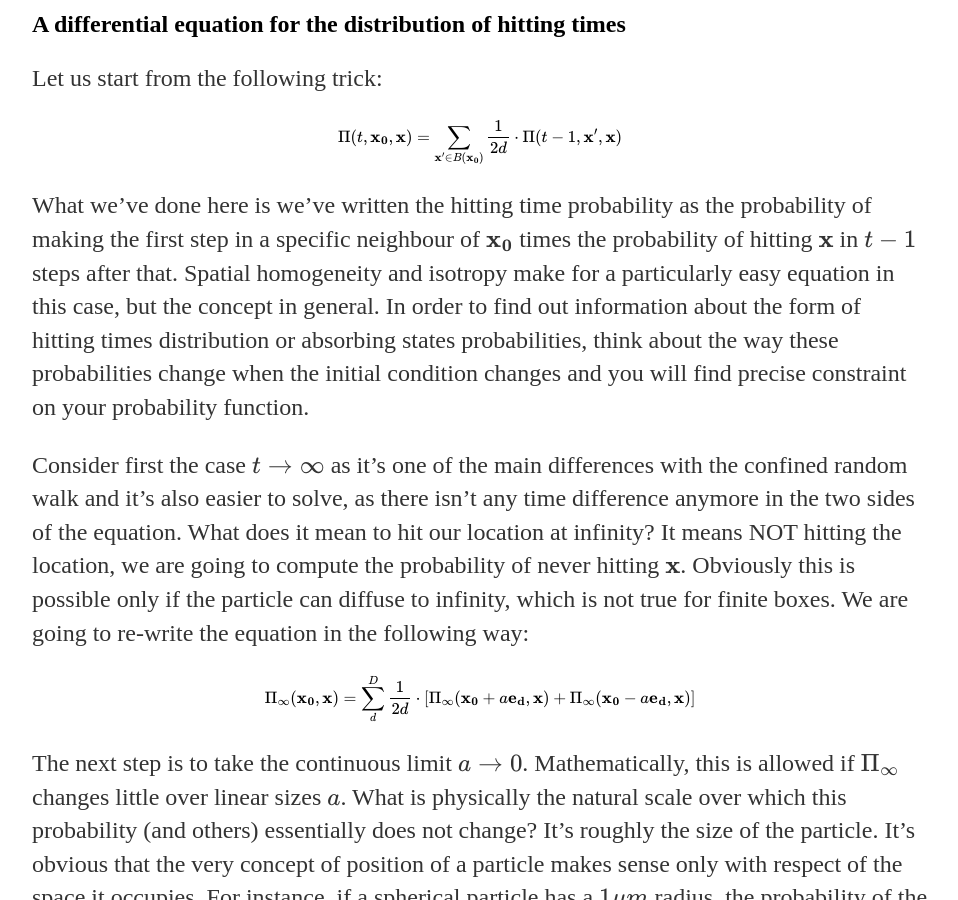
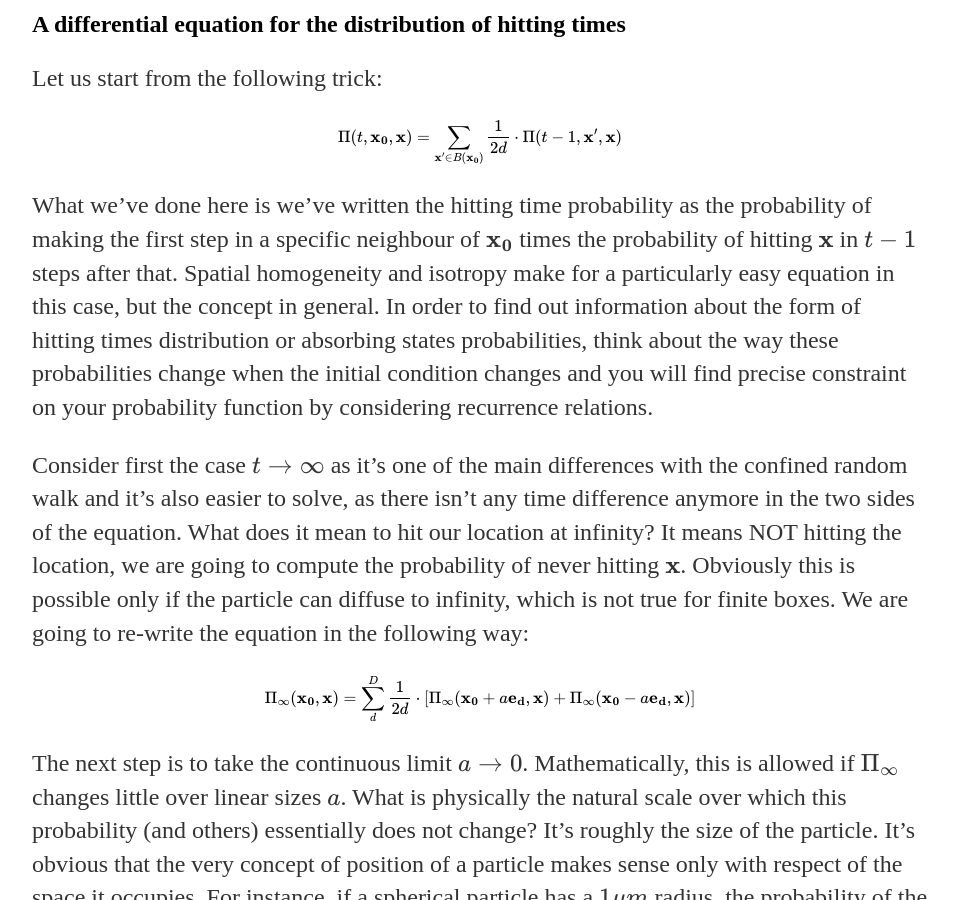
Before and after one commit to ghostsandmachines/ghostsandmachines.github.io, a Jekyll site: the page built from _posts/2019-01-14-hitting-times-in-unconfined-random-walk,-part-II.md, in a window 1280 px wide and 900 px high, scrolled down 491 px. Shown: the whole window, without its empty margins (160-1118 px from the left). Built offline with Jekyll 4.4.1, drawn with Linux system fonts in a browser that asks for light colours; formulas are drawn with MathJax 3; some of the changed text lies outside the part shown.

Commit message:
Update 2019-01-14-hitting-times-in-unconfined-random-walk,-part-II.md

```diff
--- a/_posts/2019-01-14-hitting-times-in-unconfined-random-walk,-part-II.md
+++ b/_posts/2019-01-14-hitting-times-in-unconfined-random-walk,-part-II.md
@@ -15,7 +15,7 @@
 \Pi(t, \mathbf{x_0}, \mathbf{x})  = \sum_{\mathbf{x'} \in B(\mathbf{x_0})} \frac{1}{2d} \cdot \Pi(t-1, \mathbf{x'}, \mathbf{x})
 $$
 
-What we've done here is we've written the hitting time probability as the probability of making the first step in a specific neighbour of $\mathbf{x_0}$ times the probability of hitting $\mathbf{x}$ in $t-1$ steps after that. Spatial homogeneity and isotropy make for a particularly easy equation in this case, but the concept in general. In order to find out information about the form of hitting times distribution or absorbing states probabilities, think about the way these probabilities change when the initial condition changes and you will find precise constraint on your probability function.
+What we've done here is we've written the hitting time probability as the probability of making the first step in a specific neighbour of $\mathbf{x_0}$ times the probability of hitting $\mathbf{x}$ in $t-1$ steps after that. Spatial homogeneity and isotropy make for a particularly easy equation in this case, but the concept in general. In order to find out information about the form of hitting times distribution or absorbing states probabilities, think about the way these probabilities change when the initial condition changes and you will find precise constraint on your probability function by considering recurrence relations.
 
 Consider first the case $t \rightarrow \infty$ as it's one of the main differences with the confined random walk and it's also easier to solve, as there isn't any time difference anymore in the two sides of the equation. What does it mean to hit our location at infinity? It means NOT hitting the location, we are going to compute the probability of never hitting $\mathbf{x}$. Obviously this is possible only if the particle can diffuse to infinity, which is not true for finite boxes. We are going to re-write the equation in the following way:
 
@@ -67,7 +67,7 @@
 The case $D \leq 2$ deserves some further discussion. In 1-d this is a well-known result, in fact, as the problem is formally equivalent to the gambler's ruin problem with a fair coin. Imagine the position on the $x$-axis represent your current wealth. Start from an arbitrary position, ie, some arbitrary wealth. At each toss, you can gain a dollar or lose a dollar with a probability $\frac{1}{2}$. What is the probability of eventually reaching $0$, ie, the probability of eventually going broke? This is $1$, no matter your initial wealth and we proved this result above, albeit a bit more tortuously than normal. In 2-d, I admit that I don't have a good intuition for this result. I can start muttering about topology and say that apparently the space of possible trajectories doesn't grow fast enough with time to compensate for how fast the particle explores the lattice, but the results still feels counterintuitive to me. If you have a convincing easy explanation, please let me know.
 \bigskip
 
-Let us now consider the problem with time. Actually, we can repeat the same steps following equation \ref{eqn:hitpdf}, making time continuous as well and obtain:
+Let us now consider the problem with time. Actually, we can repeat the same steps following the starting recurrence relation, making time continuous as well and obtain:
 
 $$
 \frac{\partial}{\partial t}\Pi(t, r)  = \frac{a^2}{\tau} \Delta_{\mathbf{r}}\Pi(t, r) = D \Delta_{\mathbf{r}}\Pi(t, r)
```
